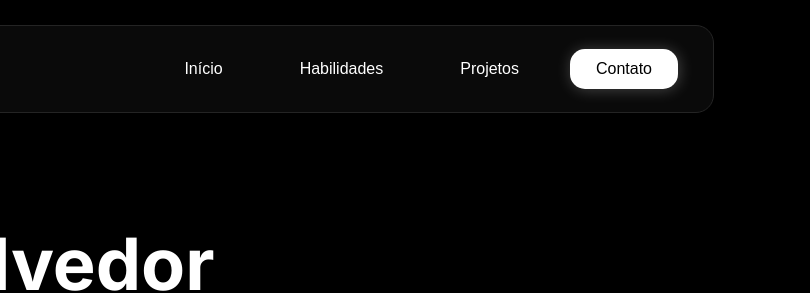
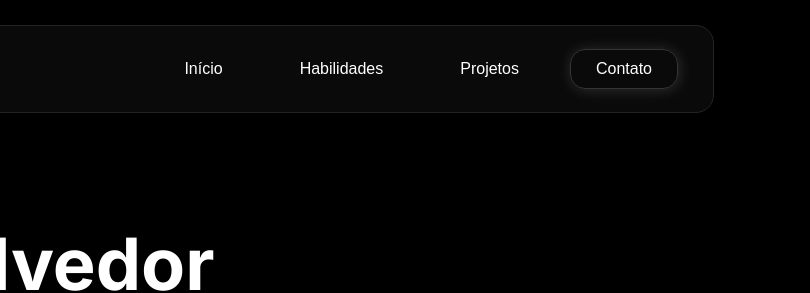
Before and after one commit to EduardoFerreiraa/eduardo-portfolio, a website: page src/pages/index.html in a window 1280 px wide. In both pictures the pointer is over the item "Contato". Shown: the top 293 px of the page, 470-1280 px from the left. Drawn offline with Linux system fonts and the light colour scheme.

Commit message:
feat: atualizado border de contato

```diff
--- a/src/css/style.css
+++ b/src/css/style.css
@@ -89,15 +89,12 @@ body {
 
 li.header-contato {
   border-radius: 15px;
-  background: white;
-  color: black;
+  border: 1px solid #353535;
 }
 
 li.header-contato:hover {
-  box-shadow: 1px 1px 15px rgba(255, 255, 255, 0.24);
-  background-color: white;
-  color: black;
-  border: 1px solid transparent;
+  box-shadow: 1px 1px 15px rgba(255, 255, 255, 0.151);
+  color: white;
 }
 
 #content-inicio {
```
